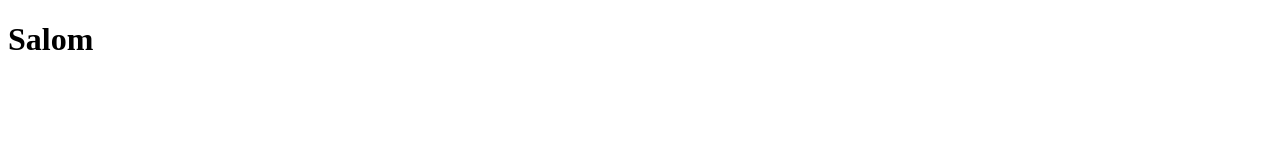
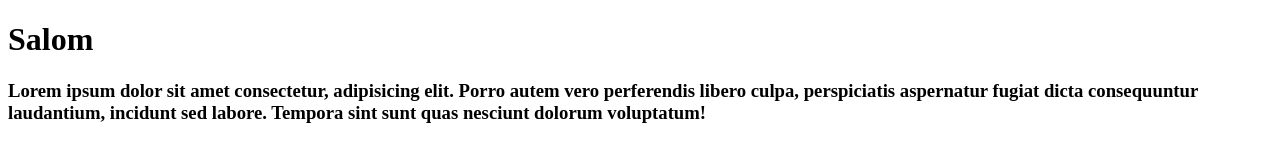
Before and after one commit to Muminniyoz/fsd-4, a plain HTML site: page index.html in a window 1280 px wide. Drawn offline with Linux system fonts and the light colour scheme.

Commit message:
lerem qoshildi

```diff
--- a/index.html
+++ b/index.html
@@ -8,6 +8,7 @@
 </head>
 <body>
   <h1>Salom</h1>
+  <h3>Lorem ipsum dolor sit amet consectetur, adipisicing elit. Porro autem vero perferendis libero culpa, perspiciatis aspernatur fugiat dicta consequuntur laudantium, incidunt sed labore. Tempora sint sunt quas nesciunt dolorum voluptatum!</h3>
 
 </body>
 </html>
```
